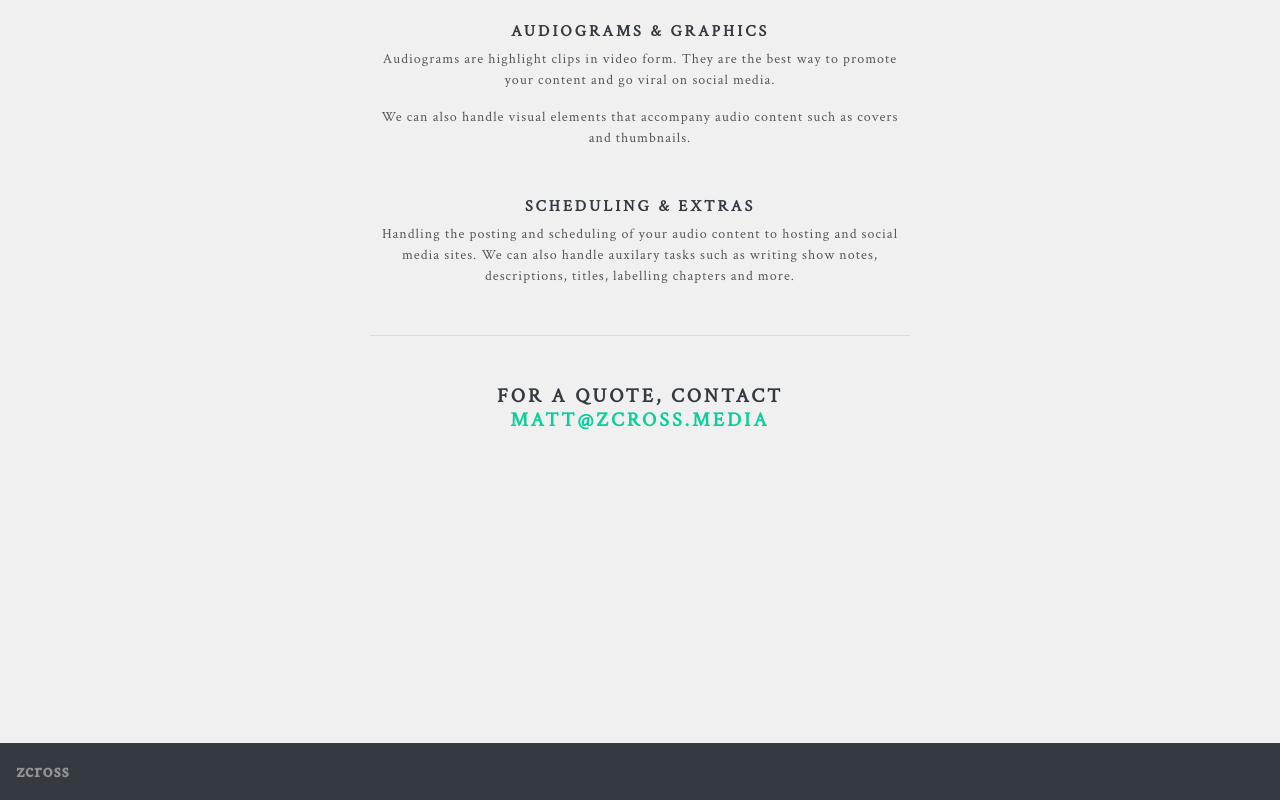
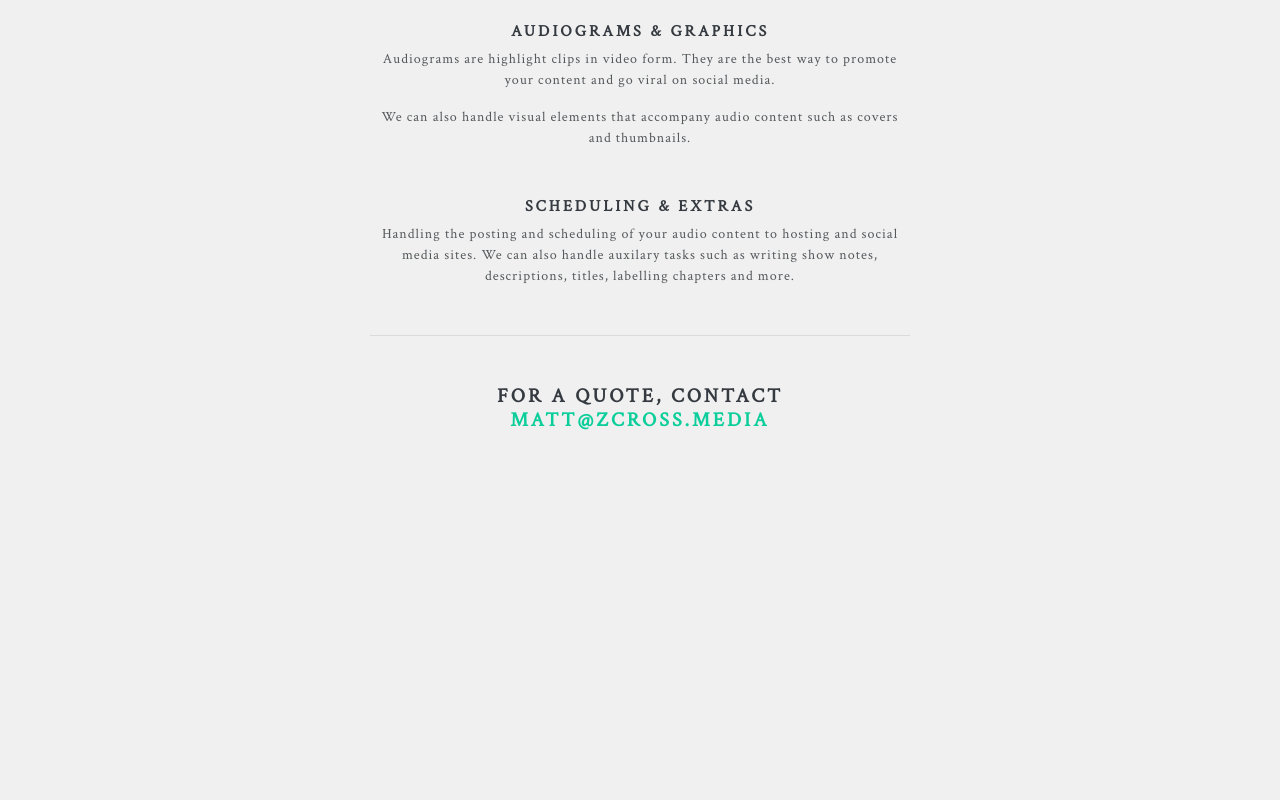
Before and after one commit to visionsofparadise/zcross, a React (Create React App) app: page / in a window 1280 px wide. Shown: the part 905-1705 px from the top of the page. After the commit the page ends 1465 px from the top, so only its background shows below. Built offline with nearby package versions, Linux system fonts and the light colour scheme.

Commit message:
no footer

```diff
--- a/src/Components/Router.tsx
+++ b/src/Components/Router.tsx
@@ -3,7 +3,7 @@ import { BrowserRouter, Switch, Route } from "react-router-dom";
 import { Services } from "./Services";
 import { Clients } from "./Clients";
 import { Crew } from "./Crew";
-import Wrapper from "./Wrapper";
+import { Wrapper } from "./Wrapper";
 
 export const Router: FC = () => {
   return (
--- a/src/Components/UI/Footer.tsx
+++ /dev/null
@@ -1,12 +0,0 @@
-import React, { FC } from "react";
-
-export const Footer: FC<{}> = () => (
-  <div className="mt-5 bg-dark footer container-fluid">
-    <div className="d-flex justify-content-between">
-      <a href="/">
-        <span className="h4 text-white-50 widescreen mr-5">zcross</span>
-      </a>
-      <div></div>
-    </div>
-  </div>
-);
--- a/src/Components/Wrapper.tsx
+++ b/src/Components/Wrapper.tsx
@@ -1,10 +1,7 @@
 import React from "react";
 import { Link } from "react-router-dom";
-import { Footer } from "./UI/Footer";
 
-const Wrapper: React.FC = ({ children }) => {
-  return (
-    <>
+export const Wrapper: React.FC = ({ children }) => (
   <div className="container">
     <div className="row">
       <div className="col-sm-3"></div>
@@ -47,9 +44,4 @@ const Wrapper: React.FC = ({ children }) => {
       <div className="col-sm-3"></div>
     </div>
   </div>
-      <Footer />
-    </>
 );
-};
-
-export default Wrapper;
--- a/src/css/index.css
+++ b/src/css/index.css
@@ -19,7 +19,7 @@ body {
   position: relative;
   margin: 0 auto;
   font-family: "Crimson Text", serif;
-  padding-bottom: 20rem;
+  padding-bottom: 5rem;
   min-height: 100vh;
 }
 
```
Lines whose indentation alone changed are shown as unchanged.
